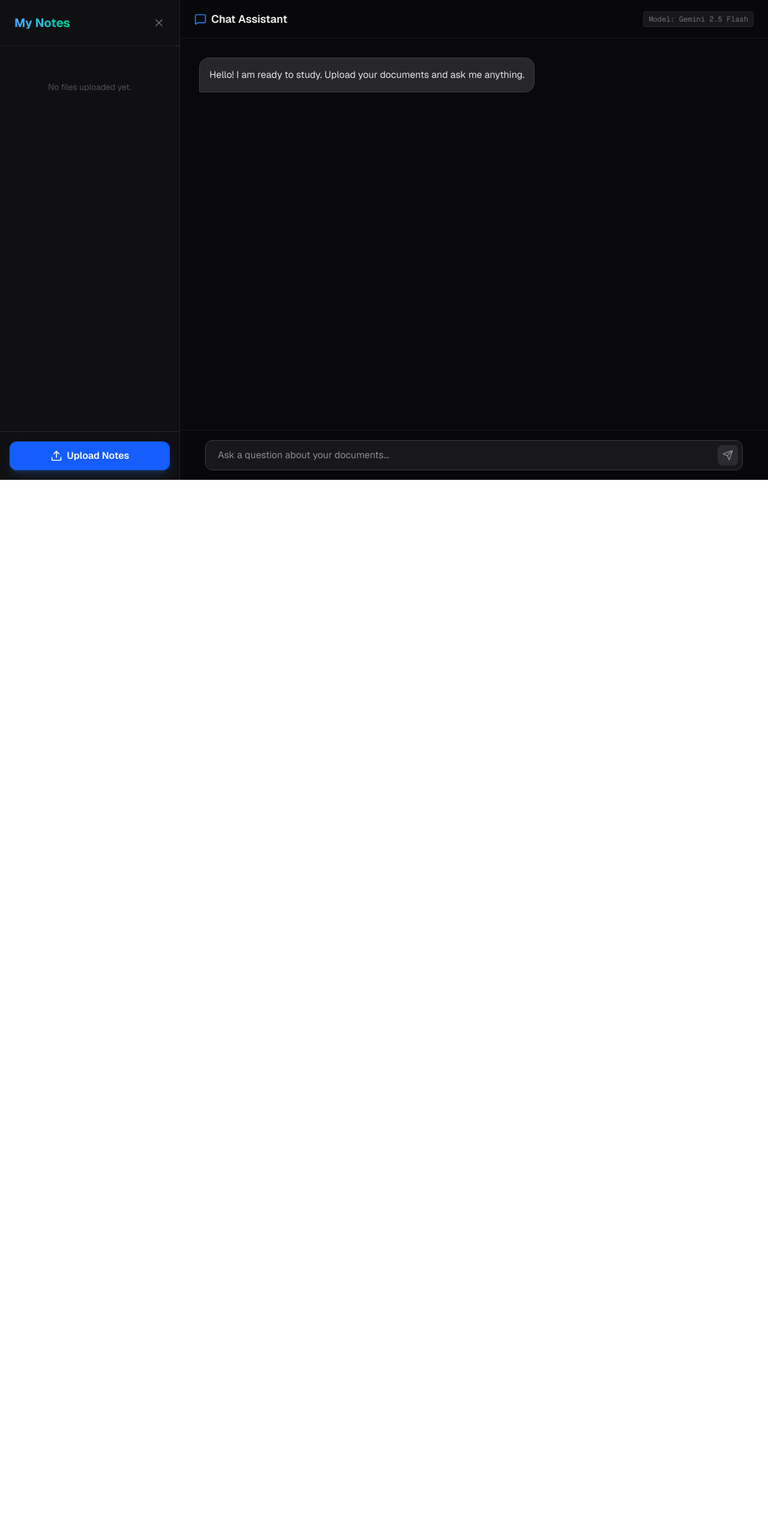
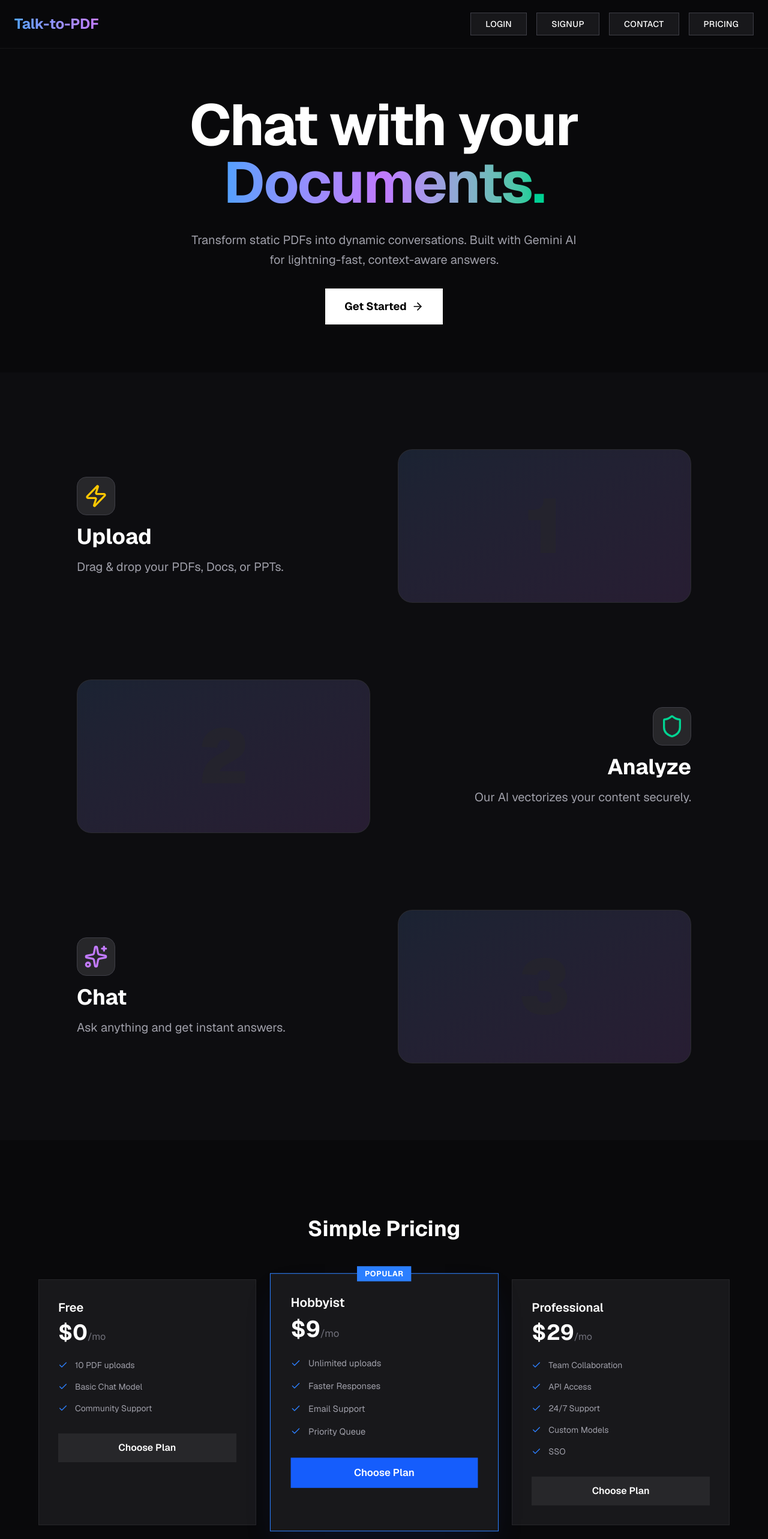
Before and after one commit to Ppratik765/Talk-to-PDF, a Next.js app: page / in a window 1280 px wide. Shown: the top 2566 px of the page at 60% size. Before the commit the page ends 800 px from the top, so only its background shows below. Built offline with nearby package versions, Linux system fonts and the light colour scheme.

Commit message:
Update page.tsx

```diff
--- a/app/page.tsx
+++ b/app/page.tsx
@@ -1,242 +1,168 @@
 'use client';
 
-import { useState, useRef, useEffect } from 'react';
-import { motion, AnimatePresence } from 'framer-motion';
-import {
-  Upload, FileText, Send, Loader2, File, X, MessageSquare,
-  Menu, FileSpreadsheet, FileIcon
-} from 'lucide-react';
-import ReactMarkdown from 'react-markdown';
-import remarkMath from 'remark-math';
-import rehypeKatex from 'rehype-katex';
-import 'katex/dist/katex.min.css'; // Import Math CSS
+import { motion } from 'framer-motion';
+import Link from 'next/link';
+import { ArrowRight, Check, Sparkles, Zap, Shield, Mail } from 'lucide-react';
 
-type Message = {
-  id: string;
-  role: 'user' | 'assistant';
-  content: string;
+const fadeInUp = {
+  hidden: { opacity: 0, y: 40 },
+  visible: { opacity: 1, y: 0, transition: { duration: 0.6 } }
 };
 
-const FileItem = ({ name }: { name: string }) => {
-  const isPdf = name.endsWith('.pdf');
-  const isDoc = name.endsWith('.docx');
-  const isPpt = name.endsWith('.pptx');
-
-  return (
-    <motion.div
-      initial={{ opacity: 0, x: -20 }}
-      animate={{ opacity: 1, x: 0 }}
-      className="flex items-center gap-3 p-3 bg-zinc-800/50 rounded-xl border border-zinc-700/50 hover:bg-zinc-800 transition-colors group"
-    >
-      <div className={`p-2 rounded-lg ${
-        isPdf ? 'bg-red-500/20 text-red-400' :
-        isDoc ? 'bg-blue-500/20 text-blue-400' :
-        isPpt ? 'bg-orange-500/20 text-orange-400' : 'bg-zinc-500/20 text-zinc-400'
-      }`}>
-        {isPdf ? <FileText size={18} /> :
-         isDoc ? <FileIcon size={18} /> :
-         isPpt ? <FileSpreadsheet size={18} /> : <File size={18} />}
-      </div>
-      <span className="text-sm font-medium text-zinc-300 truncate w-32">{name}</span>
-    </motion.div>
-  );
-};
-
-export default function Home() {
-  const [messages, setMessages] = useState<Message[]>([
-    { id: '1', role: 'assistant', content: 'Hello! I am ready to study. Upload your documents and ask me anything.' }
-  ]);
-  const [input, setInput] = useState('');
-  const [isLoading, setIsLoading] = useState(false);
-  const [isUploading, setIsUploading] = useState(false);
-  const [files, setFiles] = useState<string[]>([]);
-  const [isSidebarOpen, setSidebarOpen] = useState(true);
-
-  const messagesEndRef = useRef<HTMLDivElement>(null);
-
-  const scrollToBottom = () => {
-    messagesEndRef.current?.scrollIntoView({ behavior: "smooth" });
-  };
-
-  useEffect(() => {
-    scrollToBottom();
-  }, [messages]);
-
-  const handleFileUpload = async (e: React.ChangeEvent<HTMLInputElement>) => {
-    if (!e.target.files) return;
-    setIsUploading(true);
-
-    const newFiles = Array.from(e.target.files);
-
-    for (const file of newFiles) {
-      const formData = new FormData();
-      formData.append('file', file);
-
-      try {
-        const res = await fetch('/api/ingest', { method: 'POST', body: formData });
-        if (res.ok) {
-          setFiles((prev) => [...prev, file.name]);
+const staggerContainer = {
+  hidden: { opacity: 0 },
+  visible: {
+    opacity: 1,
+    transition: {
+      staggerChildren: 0.2
     }
-      } catch (error) {
-        console.error("Upload failed", error);
-      }
-    }
-    setIsUploading(false);
-  };
-
-  const handleSendMessage = async (e: React.FormEvent) => {
-    e.preventDefault();
-    if (!input.trim() || isLoading) return;
-
-    const userMessage: Message = { id: Date.now().toString(), role: 'user', content: input };
-    setMessages(prev => [...prev, userMessage]);
-    setInput('');
-    setIsLoading(true);
-
-    try {
-      const response = await fetch('/api/chat', {
-        method: 'POST',
-        headers: { 'Content-Type': 'application/json' },
-        body: JSON.stringify({ messages: [...messages, userMessage] }),
-      });
-
-      const data = await response.json();
-      const botMessage: Message = { id: (Date.now() + 1).toString(), role: 'assistant', content: data.content };
-      setMessages(prev => [...prev, botMessage]);
-    } catch (error) {
-      console.error("Error", error);
-    } finally {
-      setIsLoading(false);
   }
 };
 
+export default function LandingPage() {
   return (
-    <div className="flex h-screen bg-zinc-950 text-zinc-100 overflow-hidden font-sans">
+    <div className="min-h-screen bg-zinc-950 text-white font-sans selection:bg-blue-500/30">
 
-      {/* SIDEBAR */}
-      <AnimatePresence mode="wait">
-        {isSidebarOpen && (
-          <motion.div
-            initial={{ width: 0, opacity: 0 }}
-            animate={{ width: 300, opacity: 1 }}
-            exit={{ width: 0, opacity: 0 }}
-            className="h-full border-r border-zinc-800 bg-zinc-900/50 backdrop-blur-xl flex flex-col hidden md:flex"
+      {/* NAVIGATION */}
+      <nav className="fixed top-0 w-full z-50 backdrop-blur-lg border-b border-white/5 bg-zinc-950/50">
+        <div className="max-w-7xl mx-auto px-6 h-20 flex items-center justify-between">
+          <div className="text-2xl font-bold bg-gradient-to-r from-blue-400 to-purple-400 bg-clip-text text-transparent">
+            Talk-to-PDF
+          </div>
+          <div className="flex gap-4">
+            {['Login', 'Signup', 'Contact', 'Pricing'].map((item) => (
+              <Link
+                key={item}
+                href={item === 'Contact' ? '#contact' : item === 'Pricing' ? '#pricing' : `/${item.toLowerCase().replace(' ', '')}`}
               >
-            <div className="p-6 border-b border-zinc-800 flex justify-between items-center">
-              <span className="font-bold text-xl bg-gradient-to-r from-blue-400 to-emerald-400 bg-clip-text text-transparent">
-                My Notes
-              </span>
-              <button onClick={() => setSidebarOpen(false)} className="text-zinc-500 hover:text-white">
-                <X size={20} />
+                <button className="px-6 py-2 border border-zinc-700 bg-zinc-900 hover:bg-zinc-800 hover:border-zinc-500 transition-all font-medium text-sm rounded-none uppercase tracking-wide">
+                  {item}
                 </button>
-            </div>
-
-            <div className="flex-1 overflow-y-auto p-4 space-y-3">
-              {files.length === 0 ? (
-                <div className="text-center mt-10 text-zinc-600">
-                  <span className="text-sm">No files uploaded yet.</span>
-                </div>
-              ) : (
-                files.map((f, i) => <FileItem key={i} name={f} />)
-              )}
-            </div>
-
-            <div className="p-4 border-t border-zinc-800">
-              <label className={`
-                flex items-center justify-center gap-2 w-full py-3 rounded-xl font-semibold cursor-pointer transition-all
-                ${isUploading ? 'bg-zinc-800 text-zinc-500 cursor-not-allowed' : 'bg-blue-600 hover:bg-blue-500 text-white shadow-lg shadow-blue-500/20'}
-              `}>
-                {isUploading ? <Loader2 className="animate-spin" size={20} /> : <Upload size={20} />}
-                {isUploading ? 'Processing...' : 'Upload Notes'}
-                <input type="file" multiple accept=".pdf,.docx,.pptx" className="hidden" onChange={handleFileUpload} disabled={isUploading}/>
-              </label>
-            </div>
-          </motion.div>
-        )}
-      </AnimatePresence>
-
-      {/* MAIN CHAT AREA */}
-      <div className="flex-1 flex flex-col relative bg-[radial-gradient(ellipse_at_top,_var(--tw-gradient-stops))] from-zinc-900 via-zinc-950 to-zinc-950">
-
-        {/* HEADER */}
-        <div className="h-16 border-b border-zinc-800/50 flex items-center px-6 justify-between bg-zinc-950/50 backdrop-blur-md sticky top-0 z-10">
-          <div className="flex items-center gap-3">
-            {!isSidebarOpen && (
-              <button onClick={() => setSidebarOpen(true)} className="p-2 hover:bg-zinc-800 rounded-lg text-zinc-400">
-                <Menu size={20} />
-              </button>
-            )}
-            <h1 className="font-semibold text-lg flex items-center gap-2">
-              <MessageSquare size={20} className="text-blue-500" />
-              Chat Assistant
-            </h1>
-          </div>
-          <div className="text-xs text-zinc-500 font-mono bg-zinc-900 px-2 py-1 rounded border border-zinc-800">
-            Model: Gemini 2.5 Flash
+              </Link>
+            ))}
           </div>
         </div>
+      </nav>
 
-        {/* MESSAGES LIST */}
-        <div className="flex-1 overflow-y-auto p-4 md:p-8 space-y-6">
-          {messages.map((m) => (
+      {/* HERO SECTION */}
+      <section className="pt-40 pb-20 px-6 overflow-hidden relative">
+        <div className="absolute top-0 left-1/2 -translate-x-1/2 w-[1000px] h-[500px] bg-blue-600/20 rounded-full blur-[120px] -z-10" />
+
         <motion.div
-              key={m.id}
-              initial={{ opacity: 0, y: 10 }}
-              animate={{ opacity: 1, y: 0 }}
-              className={`flex ${m.role === 'user' ? 'justify-end' : 'justify-start'}`}
+          initial="hidden"
+          animate="visible"
+          variants={staggerContainer}
+          className="max-w-4xl mx-auto text-center space-y-8"
         >
-              <div className={`
-                max-w-[85%] md:max-w-[70%] p-4 rounded-2xl shadow-sm
-                ${m.role === 'user'
-                  ? 'bg-blue-600 text-white rounded-br-none'
-                  : 'bg-zinc-800 text-zinc-200 border border-zinc-700 rounded-bl-none'}
-              `}>
-                {/* MARKDOWN RENDERER */}
-                {m.role === 'user' ? (
-                  <p className="whitespace-pre-wrap">{m.content}</p>
-                ) : (
-                  <div className="prose prose-invert prose-sm max-w-none">
-                    <ReactMarkdown
-                      remarkPlugins={[remarkMath]}
-                      rehypePlugins={[rehypeKatex]}
+          <motion.h1 variants={fadeInUp} className="text-6xl md:text-8xl font-bold tracking-tight">
+            Chat with your <br />
+            <span className="text-transparent bg-clip-text bg-gradient-to-r from-blue-400 via-purple-400 to-emerald-400 animate-pulse">
+              Documents.
+            </span>
+          </motion.h1>
+          <motion.p variants={fadeInUp} className="text-xl text-zinc-400 max-w-2xl mx-auto leading-relaxed">
+            Transform static PDFs into dynamic conversations. Built with Gemini AI for lightning-fast, context-aware answers.
+          </motion.p>
+          <motion.div variants={fadeInUp} className="flex justify-center gap-4">
+            <Link href="/signup">
+              <button className="px-8 py-4 bg-white text-black font-bold text-lg hover:scale-105 transition-transform rounded-none flex items-center gap-2">
+                Get Started <ArrowRight size={20} />
+              </button>
+            </Link>
+          </motion.div>
+        </motion.div>
+      </section>
+
+      {/* SCROLL INSTRUCTIONS */}
+      <section className="py-32 px-6 bg-zinc-900/30">
+        <div className="max-w-5xl mx-auto space-y-32">
+          {[
+            { title: "Upload", desc: "Drag & drop your PDFs, Docs, or PPTs.", icon: <Zap className="text-yellow-400" size={40} /> },
+            { title: "Analyze", desc: "Our AI vectorizes your content securely.", icon: <Shield className="text-emerald-400" size={40} /> },
+            { title: "Chat", desc: "Ask anything and get instant answers.", icon: <Sparkles className="text-purple-400" size={40} /> }
+          ].map((step, i) => (
+            <motion.div
+              key={i}
+              initial={{ opacity: 0, x: i % 2 === 0 ? -50 : 50 }}
+              whileInView={{ opacity: 1, x: 0 }}
+              viewport={{ once: true, margin: "-100px" }}
+              transition={{ duration: 0.8 }}
+              className={`flex items-center gap-12 ${i % 2 !== 0 ? 'flex-row-reverse text-right' : ''}`}
             >
-                      {m.content}
-                    </ReactMarkdown>
+              <div className="flex-1 space-y-4">
+                <div className={`w-16 h-16 bg-zinc-800 rounded-2xl flex items-center justify-center mb-4 border border-zinc-700 ${i % 2 !== 0 ? 'ml-auto' : ''}`}>
+                  {step.icon}
                 </div>
-                )}
+                <h3 className="text-4xl font-bold text-white">{step.title}</h3>
+                <p className="text-xl text-zinc-400">{step.desc}</p>
+              </div>
+              <div className="flex-1 h-64 bg-zinc-800/50 rounded-3xl border border-zinc-700/50 backdrop-blur-sm flex items-center justify-center relative overflow-hidden group">
+                 <div className="absolute inset-0 bg-gradient-to-br from-blue-500/10 to-purple-500/10 group-hover:opacity-100 transition-opacity" />
+                 <span className="text-9xl font-black text-zinc-800 select-none opacity-50">{i + 1}</span>
               </div>
             </motion.div>
           ))}
+        </div>
+      </section>
 
-          {isLoading && (
-            <div className="flex justify-start">
-              <div className="bg-zinc-800 px-4 py-3 rounded-2xl rounded-bl-none border border-zinc-700">
-                <Loader2 className="animate-spin w-5 h-5 text-zinc-400" />
+      {/* PRICING */}
+      <section id="pricing" className="py-32 px-6">
+        <motion.div
+          initial="hidden"
+          whileInView="visible"
+          viewport={{ once: true }}
+          variants={staggerContainer}
+          className="max-w-6xl mx-auto"
+        >
+          <h2 className="text-4xl font-bold text-center mb-16">Simple Pricing</h2>
+          <div className="grid md:grid-cols-3 gap-8">
+            {[
+              { name: "Free", price: "$0", features: ["10 PDF uploads", "Basic Chat Model", "Community Support"] },
+              { name: "Hobbyist", price: "$9", features: ["Unlimited uploads", "Faster Responses", "Email Support", "Priority Queue"] },
+              { name: "Professional", price: "$29", features: ["Team Collaboration", "API Access", "24/7 Support", "Custom Models", "SSO"] }
+            ].map((plan, i) => (
+              <motion.div
+                key={i}
+                variants={fadeInUp}
+                className={`p-8 bg-zinc-900 border ${i === 1 ? 'border-blue-500 shadow-2xl shadow-blue-900/20 scale-105 z-10' : 'border-zinc-800'} relative`}
+              >
+                {i === 1 && <div className="absolute top-0 left-1/2 -translate-x-1/2 -translate-y-1/2 bg-blue-500 text-xs font-bold px-3 py-1 uppercase tracking-wider">Popular</div>}
+                <h3 className="text-xl font-semibold mb-2">{plan.name}</h3>
+                <div className="text-4xl font-bold mb-6">{plan.price}<span className="text-base font-normal text-zinc-500">/mo</span></div>
+                <ul className="space-y-4 mb-8">
+                  {plan.features.map((f, j) => (
+                    <li key={j} className="flex items-center gap-3 text-zinc-400 text-sm">
+                      <Check size={16} className="text-blue-500" /> {f}
+                    </li>
+                  ))}
+                </ul>
+                <button className={`w-full py-3 font-semibold transition-colors ${i === 1 ? 'bg-blue-600 hover:bg-blue-500' : 'bg-zinc-800 hover:bg-zinc-700'}`}>
+                  Choose Plan
+                </button>
+              </motion.div>
+            ))}
+          </div>
+        </motion.div>
+      </section>
+
+      {/* CONTACT */}
+      <section id="contact" className="py-32 px-6 bg-zinc-900 border-t border-zinc-800">
+        <div className="max-w-2xl mx-auto text-center">
+          <h2 className="text-3xl font-bold mb-8">Get in Touch</h2>
+          <div className="p-8 border border-zinc-700 bg-zinc-950 flex flex-col items-center gap-4">
+             <Mail size={32} className="text-zinc-500" />
+             <p className="text-zinc-400">Questions? Bugs? Feature requests?</p>
+             <a href="mailto:hello@talktopdf.com" className="text-2xl font-mono text-blue-400 hover:underline">
+               hello@talktopdf.com
+             </a>
           </div>
         </div>
-          )}
-          <div ref={messagesEndRef} />
-        </div>
+      </section>
 
-        {/* INPUT AREA */}
-        <div className="p-4 bg-zinc-950/80 backdrop-blur-lg border-t border-zinc-800/50">
-          <form onSubmit={handleSendMessage} className="max-w-4xl mx-auto relative flex items-center gap-2">
-            <input
-              value={input}
-              onChange={(e) => setInput(e.target.value)}
-              placeholder="Ask a question about your documents..."
-              className="w-full bg-zinc-900 border border-zinc-700 text-white rounded-xl pl-5 pr-12 py-3 focus:outline-none focus:ring-2 focus:ring-blue-500/50 focus:border-blue-500 transition-all shadow-inner"
-            />
-            <button
-              type="submit"
-              disabled={isLoading || !input.trim()}
-              className="absolute right-2 p-2 bg-blue-600 hover:bg-blue-500 text-white rounded-lg disabled:opacity-50 disabled:bg-zinc-700 transition-all"
-            >
-              <Send size={18} />
-            </button>
-          </form>
-        </div>
-      </div>
+      {/* FOOTER */}
+      <footer className="py-8 text-center text-zinc-600 text-sm">
+        © 2024 Talk-to-PDF. All rights reserved.
+      </footer>
     </div>
   );
 }
```
Lines whose indentation alone changed are shown as unchanged.
